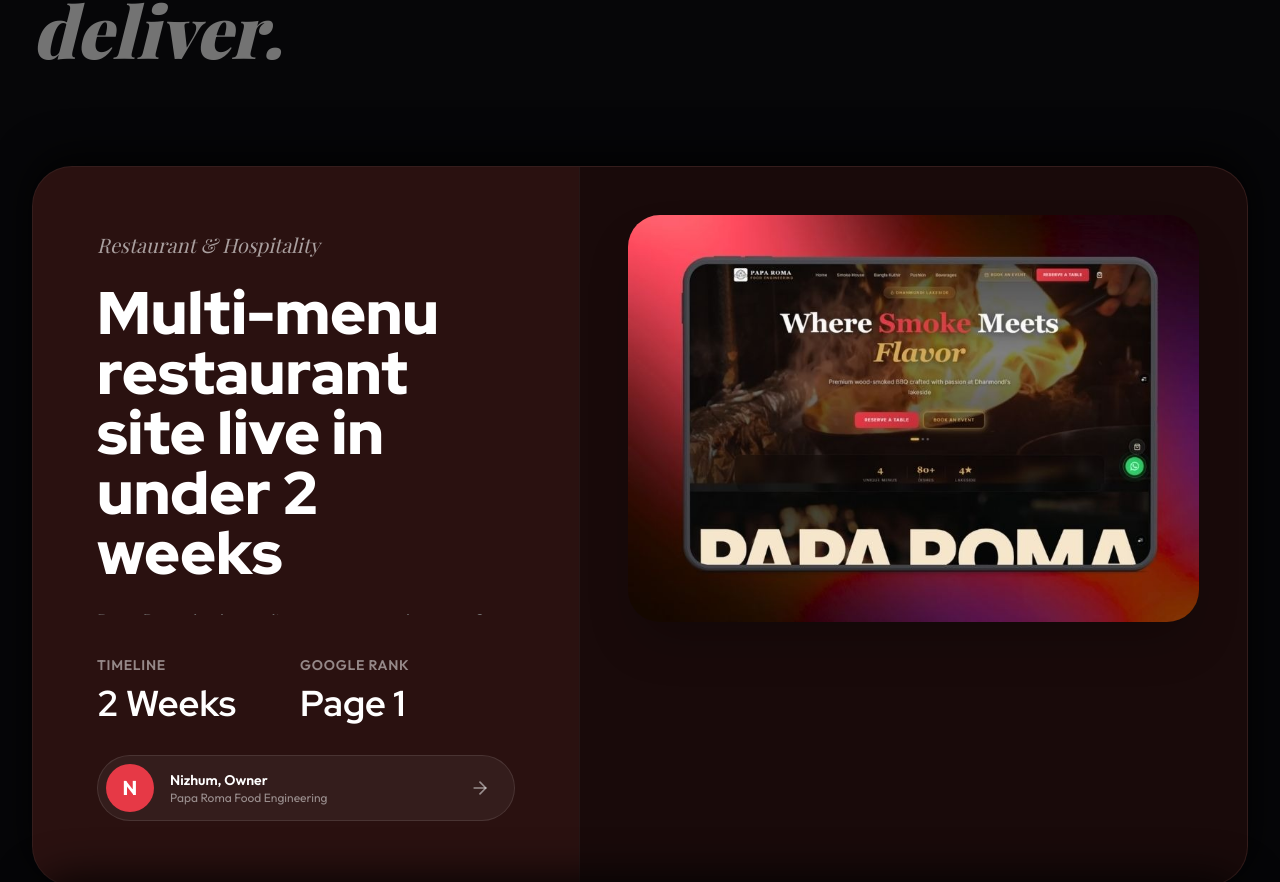
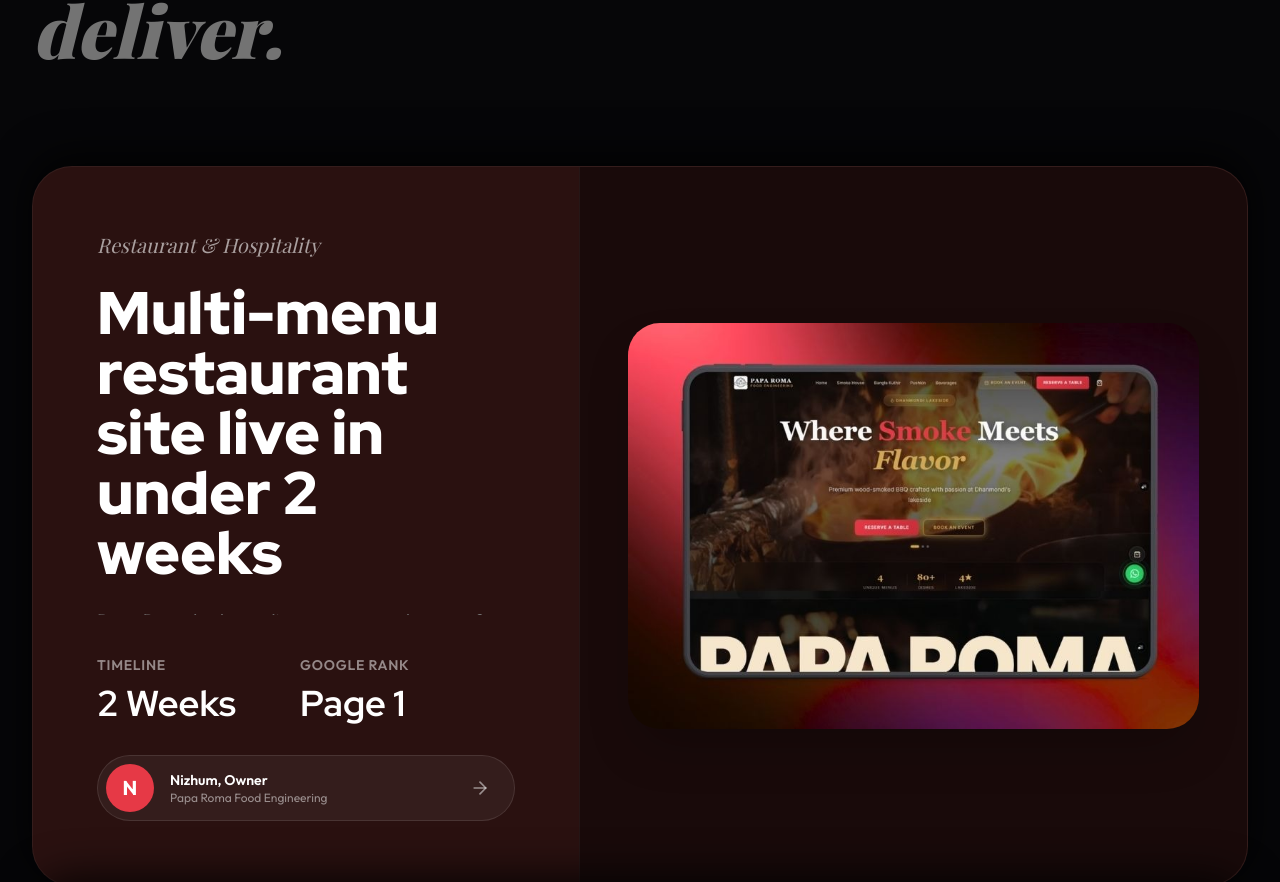
Before and after one commit to farad-alam/MotionBite, a Next.js app: page / in a window 1280 px wide. Shown: the part 1051-1933 px from the top of the page. Built offline with nearby package versions, Linux system fonts and the light colour scheme; no server answers; a web font is replaced by a local one.

Commit message:
fix: correctly center portfolio mockup images vertically

```diff
--- a/components/sections/Portfolio.tsx
+++ b/components/sections/Portfolio.tsx
@@ -185,7 +185,7 @@
         </div>
 
         {/* RIGHT PANEL (55%) - Integrated Mockup Image */}
-        <div className="hidden md:block w-full md:w-[55%] h-full relative z-10 overflow-hidden bg-black/40 border-l border-white/5 flex items-center justify-center p-6 lg:p-12">
+        <div className="hidden md:flex w-full md:w-[55%] h-full relative z-10 overflow-hidden bg-black/40 border-l border-white/5 items-center justify-center p-6 lg:p-12">
           {/* eslint-disable-next-line @next/next/no-img-element */}
           <img
             src={project.image}
```
